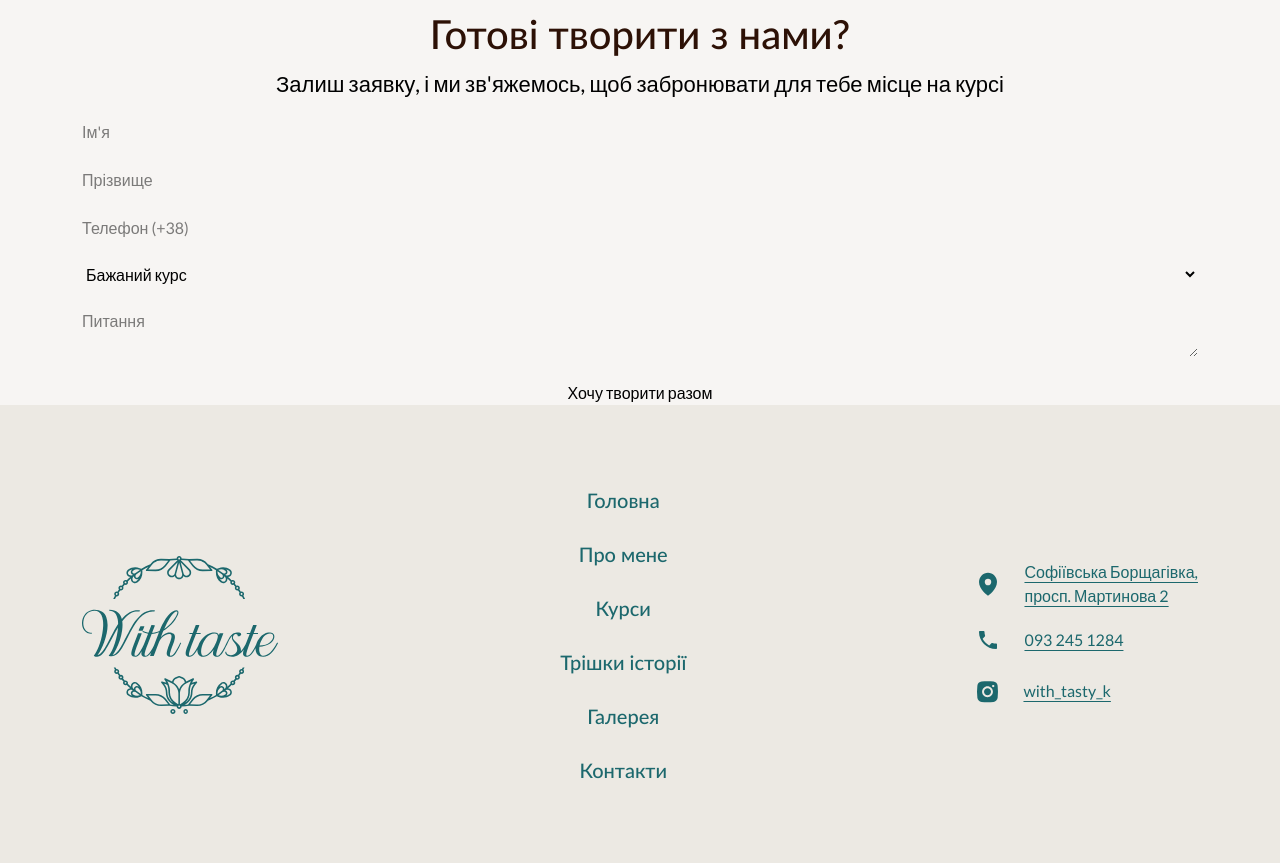
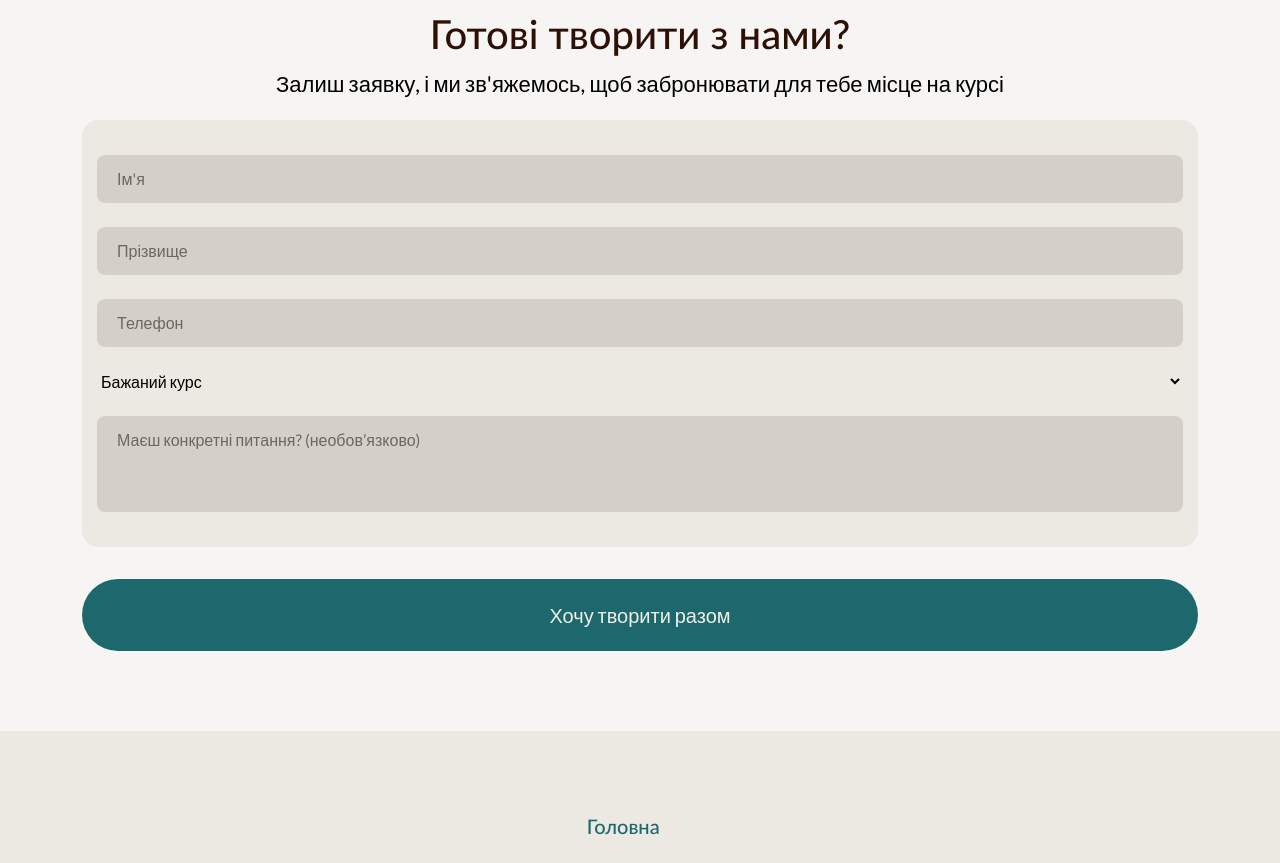
Before and after one commit to 7flowsstudio/floristics_agency, a Next.js app: page / in a window 1280 px wide. Shown: the part 3520-4383 px from the top of the page. Built offline with nearby package versions, Linux system fonts and the light colour scheme.

Commit message:
styles: add ui for form

```diff
--- a/src/components/forms/CourseForm.tsx
+++ b/src/components/forms/CourseForm.tsx
@@ -2,6 +2,10 @@
 import { useEffect, useRef } from 'react';
 import { useActionState } from 'react';
 import { sendCourseForm } from '@/lib/actions/send-form-actions';
+import { FormInput } from '../ui/form/FormInput';
+import { FormSelect } from '../ui/form/FormSelect';
+import { FormTextarea } from '../ui/form/FormTextarea';
+import Button from '../ui/Button';
 
 const initialState = {
   success: false,
@@ -27,14 +31,20 @@ export default function CourseForm({ onSuccess }: CourseFormProps) {
   }, [state.success]);
 
   return (
-    <form action={formAction} ref={formRef} className="flex flex-col gap-6">
-      <input name="name" placeholder="Ім'я" />
-      {state.errors?.name && <p>{state.errors.name}</p>}
+    <form action={formAction} ref={formRef}>
+      <div className="bg-card rounded-2xl py-8.75 px-[15px] flex flex-col gap-6">
+        {/* <FormInput name="name" placeholder="Ім'я" />
+        {state.errors?.name && <p>{state.errors.name}</p>} */}
 
-      <input name="surname" placeholder="Прізвище" />
+        <FormInput name="name" placeholder="Ім'я" error={state.errors?.name} />
 
-      <input name="phone" placeholder="Телефон (+38)" />
-      {state.errors?.phone && <p>{state.errors.phone}</p>}
+        <FormInput name="surname" placeholder="Прізвище" />
+
+        <FormInput
+          name="phone"
+          placeholder="Телефон"
+          error={state.errors?.phone}
+        />
 
          <select name="course" aria-label="Бажаний курс">
           <option value="">Бажаний курс</option>
@@ -43,14 +53,13 @@ export default function CourseForm({ onSuccess }: CourseFormProps) {
           <option value="floristry">Флористика</option>
           <option value="business-management">Ведення бізнесу</option>
         </select>
+        {/* <FormSelect name="course" options={courses} /> */}
+        <FormTextarea name="message" placeholder="Маєш конкретні питання? (необов’язково)" />
+      </div>
 
-      <textarea name="message" placeholder="Питання"></textarea>
-
-      <button disabled={pending}>
+      <Button disabled={pending} className='w-full mt-8 mb-20'>
         {pending ? 'Відправка...' : 'Хочу творити разом'}
-      </button>
-
-      {state.success && <p>Дякуємо! Ми зв'яжемось з вами.</p>}
+      </Button>
     </form>
   );
 }
--- /dev/null
+++ b/src/components/ui/form/FormFieldError.tsx
@@ -0,0 +1,18 @@
+import React from 'react';
+
+interface FormFieldErrorProps {
+  error?: string;
+  touched?: boolean;
+}
+
+const FormFieldError: React.FC<FormFieldErrorProps> = ({ error, touched }) => {
+  if (!error || !touched) return null;
+
+  return (
+    <span className="text-red-500 text-sm mt-1">
+      {error}
+    </span>
+  );
+};
+
+export default FormFieldError;
--- /dev/null
+++ b/src/components/ui/form/FormInput.tsx
@@ -0,0 +1,29 @@
+interface FormInputProps {
+  name: string;
+  type?: string;
+  placeholder?: string;
+  error?: string;
+}
+
+export const FormInput: React.FC<FormInputProps> = ({
+  name,
+  type = 'text',
+  placeholder,
+  error,
+}) => {
+  return (
+    <div className="flex flex-col">
+      <input
+        name={name}
+        type={type}
+        placeholder={placeholder}
+        className="py-3 px-5 bg-cardDark rounded-lg"
+      />
+      {error && (
+        <span className="text-red-700 text-xs mt-1 text-right">
+          {error}
+        </span>
+      )}
+    </div>
+  );
+};
--- /dev/null
+++ b/src/components/ui/form/FormSelect.tsx
@@ -0,0 +1,114 @@
+import React, { useState, useRef, useEffect } from 'react';
+import FormFieldError from './FormFieldError';
+
+interface Option {
+  value: string;
+  label: string;
+}
+
+interface FormSelectProps {
+  name: string;
+  placeholder?: string;
+  value: string;
+  onChange: (value: string) => void;
+  onBlur: () => void;
+  options: Option[];
+  error?: string;
+  touched?: boolean;
+}
+
+export const FormSelect: React.FC<FormSelectProps> = ({
+  name,
+  placeholder = 'Оберіть варіант',
+  value,
+  onChange,
+  onBlur,
+  options,
+  error,
+  touched,
+}) => {
+  const [isOpen, setIsOpen] = useState(false);
+  const selectRef = useRef<HTMLDivElement>(null);
+
+  // Close dropdown when clicking outside
+  useEffect(() => {
+    const handleClickOutside = (event: MouseEvent) => {
+      if (selectRef.current && !selectRef.current.contains(event.target as Node)) {
+        setIsOpen(false);
+        onBlur();
+      }
+    };
+
+    document.addEventListener('mousedown', handleClickOutside);
+    return () => {
+      document.removeEventListener('mousedown', handleClickOutside);
+    };
+  }, [onBlur]);
+
+  // Close dropdown on ESC key
+  useEffect(() => {
+    const handleKeyDown = (event: KeyboardEvent) => {
+      if (event.key === 'Escape') {
+        setIsOpen(false);
+        onBlur();
+      }
+    };
+
+    if (isOpen) {
+      document.addEventListener('keydown', handleKeyDown);
+      return () => {
+        document.removeEventListener('keydown', handleKeyDown);
+      };
+    }
+  }, [isOpen, onBlur]);
+
+  const handleSelect = (optionValue: string) => {
+    onChange(optionValue);
+    setIsOpen(false);
+    onBlur();
+  };
+
+  const selectedOption = options.find(option => option.value === value);
+
+  return (
+    <div className="flex flex-col">
+      <div ref={selectRef} className="relative">
+        <button
+          type="button"
+          onClick={() => setIsOpen(!isOpen)}
+          className="w-full py-3 px-8 bg-cardDark rounded-lg text-left flex justify-between items-center"
+        >
+          <span className={selectedOption ? '' : 'text-gray-400'}>
+            {selectedOption ? selectedOption.label : placeholder}
+          </span>
+          <svg
+            className={`w-5 h-5 transition-transform ${isOpen ? 'rotate-180' : ''}`}
+            fill="none"
+            stroke="currentColor"
+            viewBox="0 0 24 24"
+          >
+            <path strokeLinecap="round" strokeLinejoin="round" strokeWidth={2} d="M19 9l-7 7-7-7" />
+          </svg>
+        </button>
+
+        {isOpen && (
+          <div className="absolute z-10 w-full mt-1 bg-cardDark rounded-lg shadow-lg max-h-60 overflow-auto">
+            {options.map((option) => (
+              <button
+                key={option.value}
+                type="button"
+                onClick={() => handleSelect(option.value)}
+                className="w-full px-8 py-3 text-left hover:bg-gray-700 first:rounded-t-lg last:rounded-b-lg"
+              >
+                {option.label}
+              </button>
+            ))}
+          </div>
+        )}
+      </div>
+      <FormFieldError error={error} touched={touched} />
+    </div>
+  );
+};
+
+export default FormSelect;
--- /dev/null
+++ b/src/components/ui/form/FormTextarea.tsx
@@ -0,0 +1,27 @@
+interface FormTextareaProps {
+  name: string;
+  placeholder?: string;
+  error?: string;
+}
+
+export const FormTextarea: React.FC<FormTextareaProps> = ({
+  name,
+  placeholder,
+  error,
+}) => {
+  return (
+    <div className="flex flex-col">
+      <textarea
+        name={name}
+        placeholder={placeholder}
+        className="py-3 px-5 bg-cardDark rounded-lg resize-none"
+        rows={3}
+      />
+      {error && (
+        <span className="text-red-700 text-xs mt-1">
+          {error}
+        </span>
+      )}
+    </div>
+  );
+};
```
Lines whose indentation alone changed are shown as unchanged.
